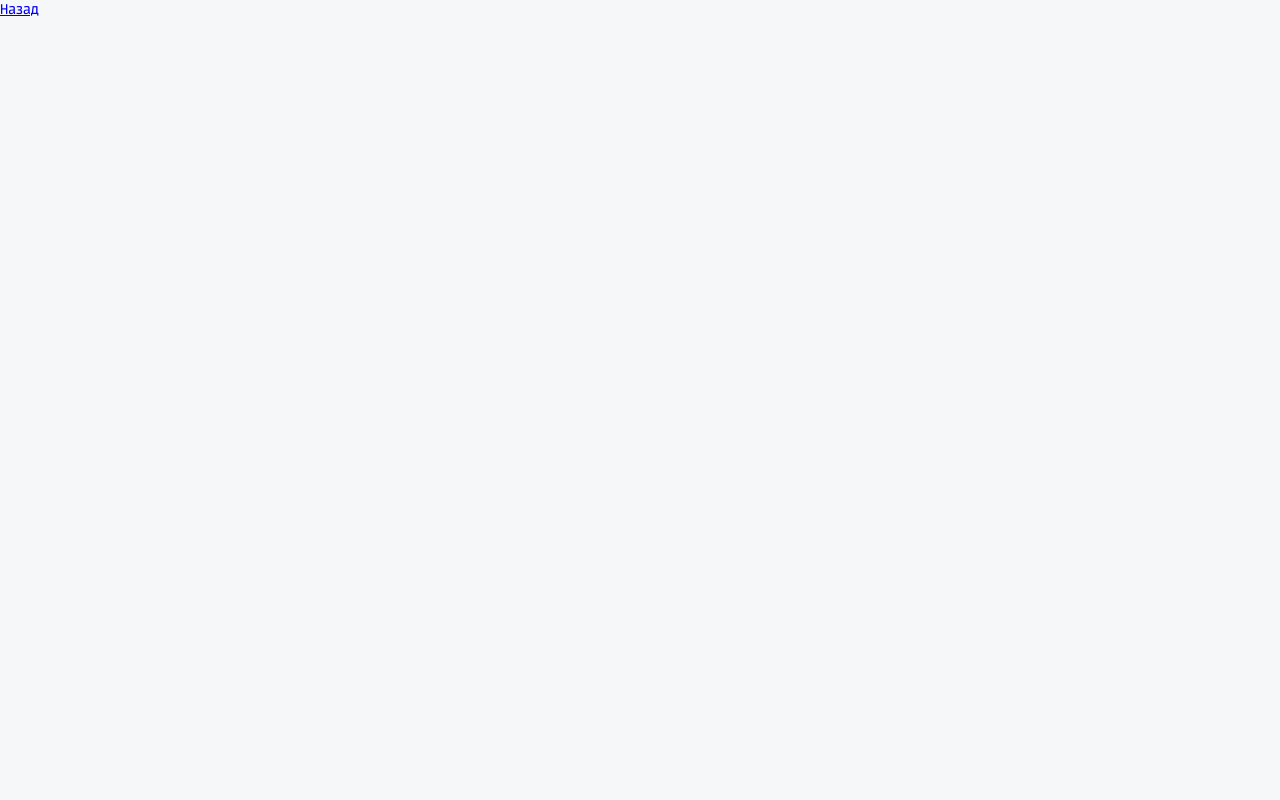
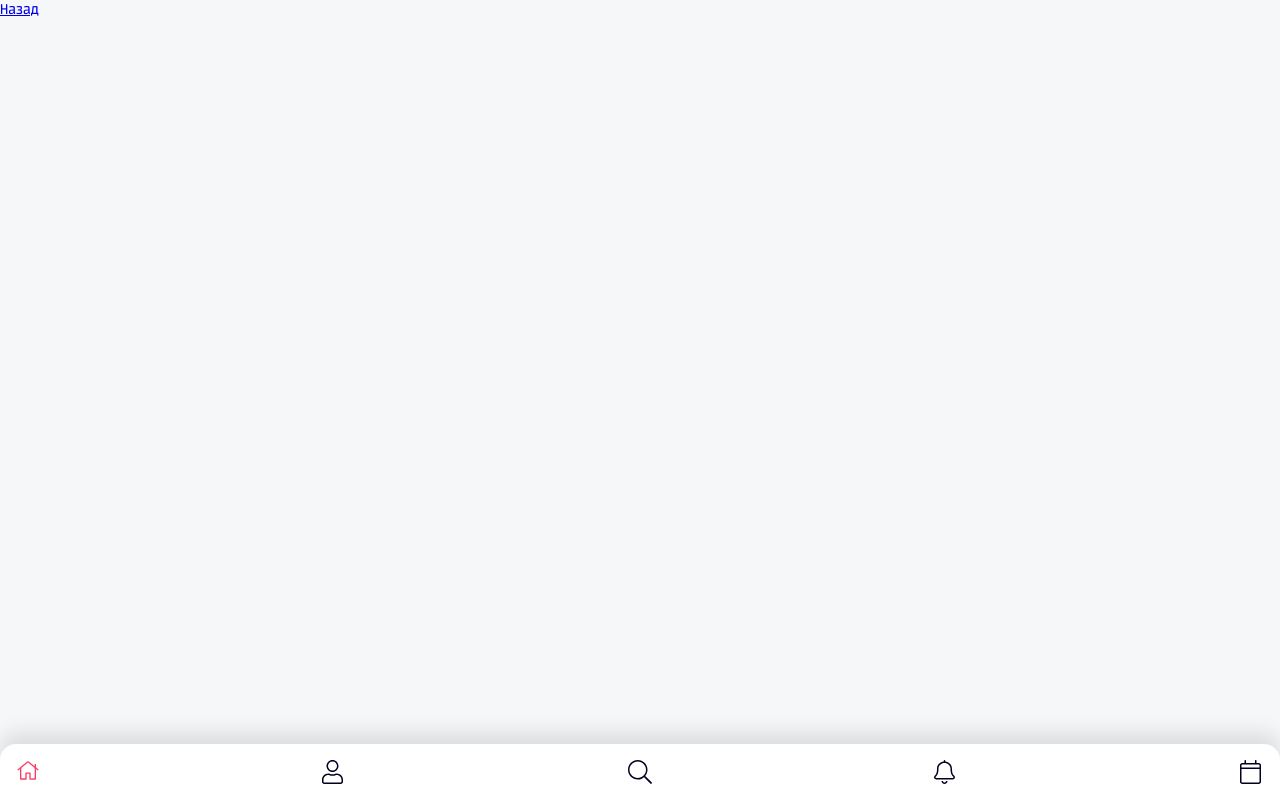
Before and after one commit to VernerBorn/dikol-web, a React (Create React App) app: page /client/1 in a window 1280 px wide. Built offline with nearby package versions, Linux system fonts and the light colour scheme.

Commit message:
add ButtomBar

```diff
--- a/src/components/App/App.tsx
+++ b/src/components/App/App.tsx
@@ -4,14 +4,18 @@ import { Switch, Route } from 'react-router'
 
 import Home from '../pages/Home/Home'
 import { Link } from 'react-router-dom'
+import ButtonBar from '../UI/ButtonBar'
 const Client: React.FC = (): JSX.Element => <Link to="/">Назад</Link>
 
 const App: React.FC = (): JSX.Element => {
   return (
-    <Switch>
-      <Route exact path="/" component={Home} />
-      <Route exact path="/client/:id" component={Client} />
-    </Switch>
+    <>
+      <Switch>
+        <Route exact path="/" component={Home} />
+        <Route exact path="/client/:id" component={Client} />
+      </Switch>
+      <ButtonBar />
+    </>
   )
 }
 
--- /dev/null
+++ b/src/components/UI/ButtonBar.tsx
@@ -0,0 +1,37 @@
+import React from 'react'
+import { Link } from 'react-router-dom'
+import Icon from './Icon'
+
+const ButtonBar: React.FC = (): JSX.Element => (
+  <nav className='button-bar"'>
+    <ul className="button-bar__list">
+      <li className="button-bar__item">
+        <Link to="/" className="button-bar__link">
+          <Icon className="button-bar__icon" name="home" />
+        </Link>
+      </li>
+      <li className="button-bar__item">
+        <Link to="/" className="button-bar__link">
+          <Icon className="button-bar__icon" name="user" />
+        </Link>
+      </li>
+      <li className="button-bar__item">
+        <Link to="/" className="button-bar__link">
+          <Icon className="button-bar__icon" name="search" />
+        </Link>
+      </li>
+      <li className="button-bar__item">
+        <Link to="/" className="button-bar__link">
+          <Icon className="button-bar__icon" name="bell" />
+        </Link>
+      </li>
+      <li className="button-bar__item">
+        <Link to="/" className="button-bar__link">
+          <Icon className="button-bar__icon" name="calendar" />
+        </Link>
+      </li>
+    </ul>
+  </nav>
+)
+
+export default ButtonBar
--- a/src/components/UI/UI.scss
+++ b/src/components/UI/UI.scss
@@ -3,3 +3,4 @@
 @import './style/scroller_touch.scss';
 @import './style/paper.scss';
 @import './style/list-group.scss';
+@import './style/button-bar.scss';
--- /dev/null
+++ b/src/components/UI/style/button-bar.scss
@@ -0,0 +1,19 @@
+.button-bar {
+  &__list {
+    display: flex;
+    justify-content: space-between;
+    margin: 0;
+    padding: 16px;
+    list-style: none;
+  }
+}
+nav {
+  position: fixed;
+  bottom: 0;
+  left: 0;
+  width: 100%;
+  display: block;
+  background-color: #fff;
+  box-shadow: 0 -12px 20px rgba(0, 0, 0, 0.1);
+  border-radius: 16px 16px 0 0;
+}
--- a/src/components/UI/style/icon.scss
+++ b/src/components/UI/style/icon.scss
@@ -29,3 +29,33 @@
     background-image: get-icon(scissors, #000020);
   }
 }
+.icon__home {
+  @include icon(home, #f93c65, 24px);
+  &::hover {
+    background-image: get-icon(home, #f93c65);
+  }
+}
+.icon__user {
+  @include icon(user, #000020, 24px);
+  &::hover {
+    background-image: get-icon(user, #000020);
+  }
+}
+.icon__search {
+  @include icon(search, #000020, 24px);
+  &::hover {
+    background-image: get-icon(search, #000020);
+  }
+}
+.icon__bell {
+  @include icon(bell, #000020, 24px);
+  &::hover {
+    background-image: get-icon(bell, #000020);
+  }
+}
+.icon__calendar {
+  @include icon(calendar, #000020, 24px);
+  &::hover {
+    background-image: get-icon(calendar, #000020);
+  }
+}
--- a/src/components/pages/Home/Home.tsx
+++ b/src/components/pages/Home/Home.tsx
@@ -11,7 +11,6 @@ const Home: React.FC = (): JSX.Element => {
   const { loading, error, data } = useQuery(queryHome)
   if (error) return <div>Ошибка</div>
   if (loading || !data) return <div>Загрузка</div>
-  console.log(data)
   return (
     <>
       <Section className="recent-places" title="Недавние места">
--- a/src/index.scss
+++ b/src/index.scss
@@ -7,6 +7,7 @@ body {
   padding: 0;
   font-family: Neuron, 'Open Sans', 'Helvetica Neue', sans-serif;
   background-color: #f6f7f9;
+  padding-bottom: 72px;
 }
 @font-face {
   font-family: 'Neuron';
```
